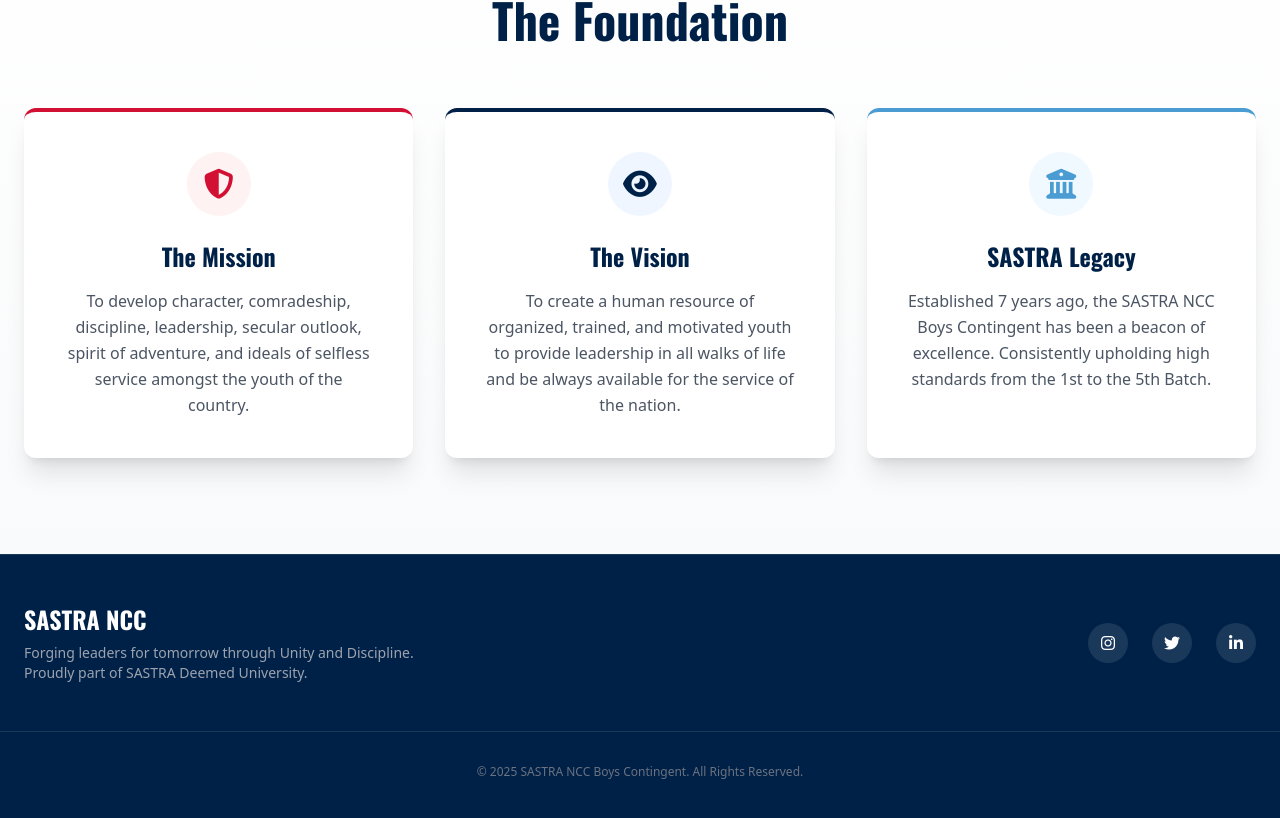
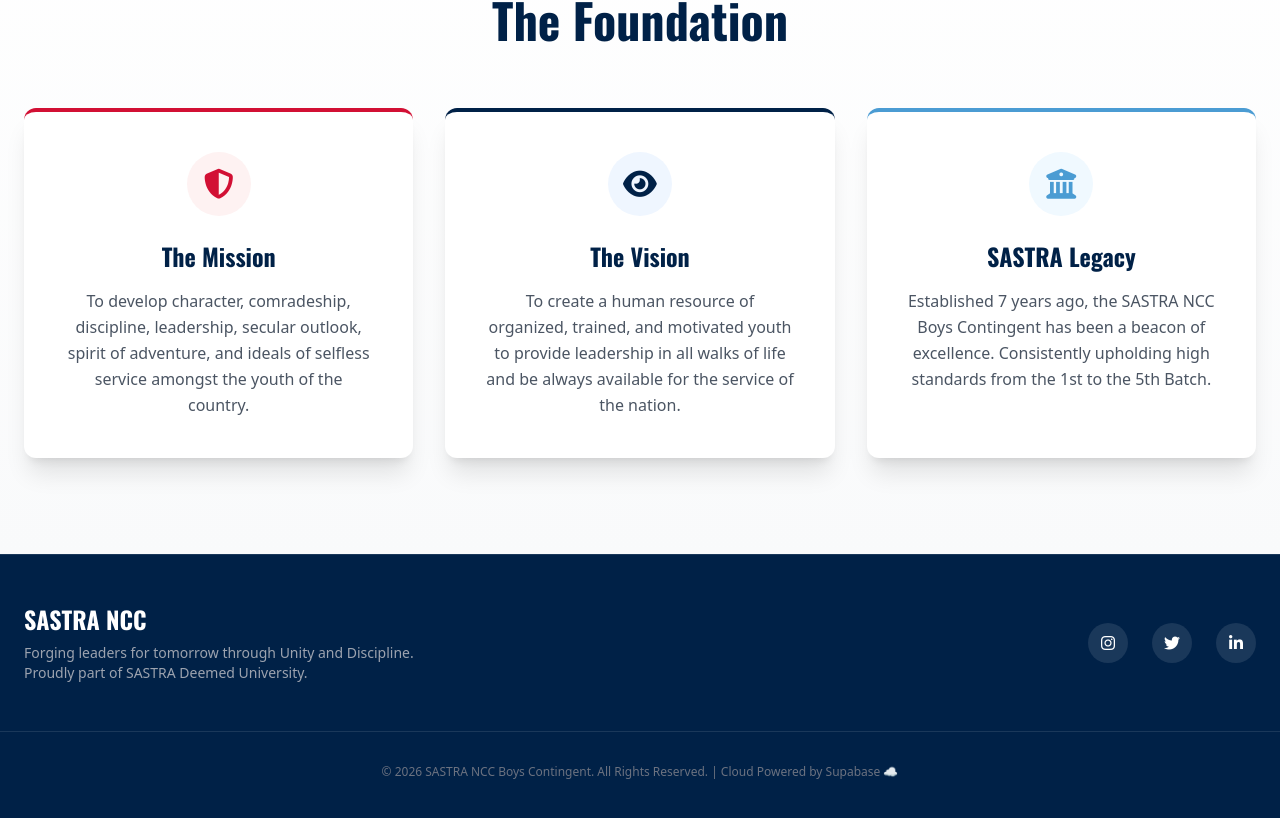
Before and after one commit to Narenchitti/sastra-ncc-app, a Next.js app: page / in a window 1280 px wide. Shown: the part 928-1746 px from the top of the page. Built offline with nearby package versions, Linux system fonts and the light colour scheme.

Commit message:
Trigger: Force Redeploy with Footer Update

```diff
--- a/app/page.tsx
+++ b/app/page.tsx
@@ -153,7 +153,7 @@
                     </div>
                 </div>
                 <div className="text-center mt-12 pt-8 border-t border-white/10 text-gray-500 text-xs">
-                    &copy; 2025 SASTRA NCC Boys Contingent. All Rights Reserved.
+                    &copy; 2026 SASTRA NCC Boys Contingent. All Rights Reserved. | Cloud Powered by Supabase ☁️
                 </div>
             </footer>
         </main>
```
